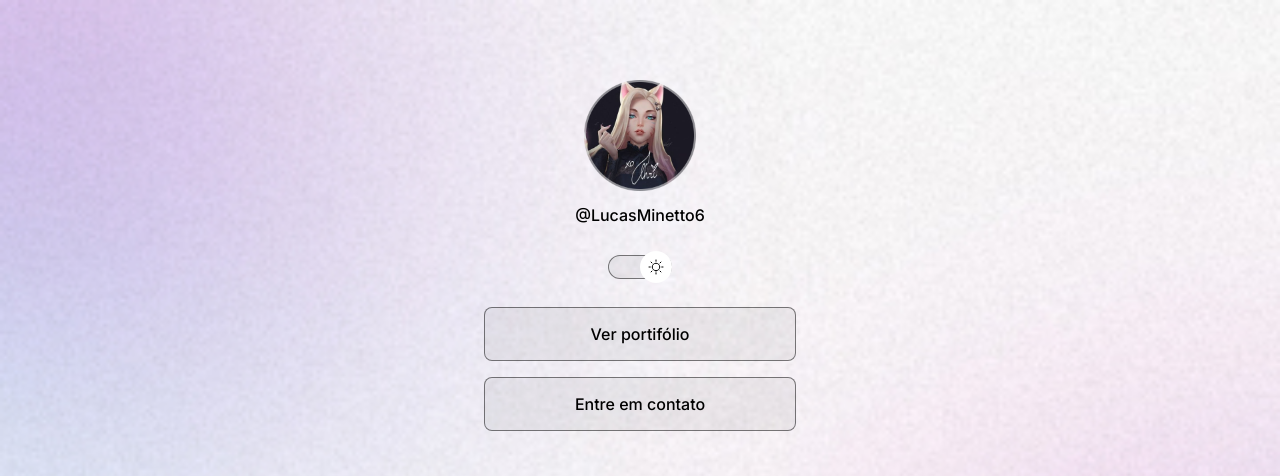
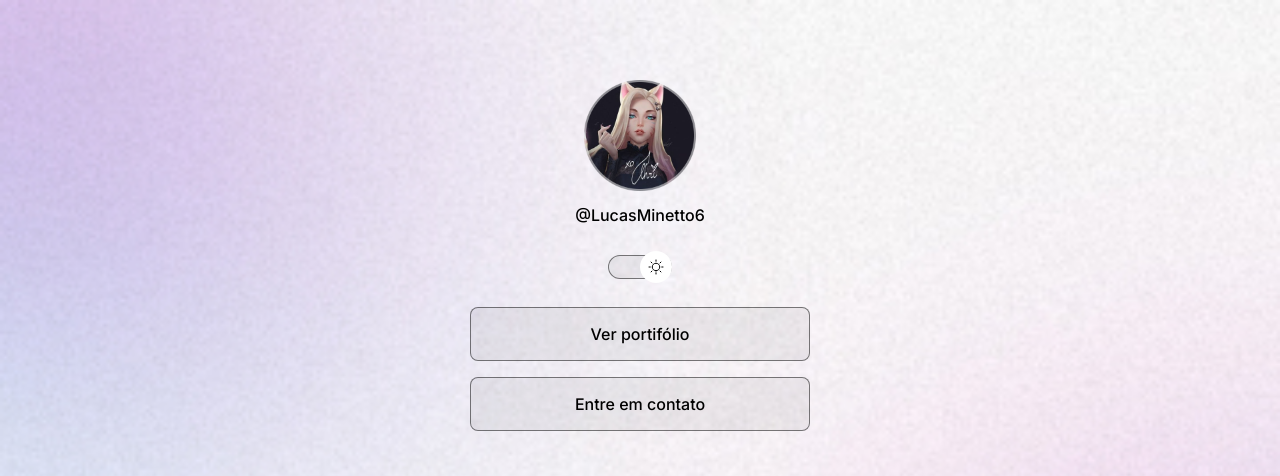
Before and after one commit to XoAhri/DevLinks, a plain HTML site: page index.html in a window 1280 px wide. Shown: the top 476 px of the page. Drawn offline with nearby package versions, Linux system fonts and the light colour scheme.

Commit message:
Ajuste largura container

```diff
--- a/style.css
+++ b/style.css
@@ -34,7 +34,8 @@ body * {
 }
 
 #container {
-  width: 360px;
+  width: 100%;
+  max-width: 388px;
   margin: 56px auto 0px;
   padding: 0 24px;
 }
```
